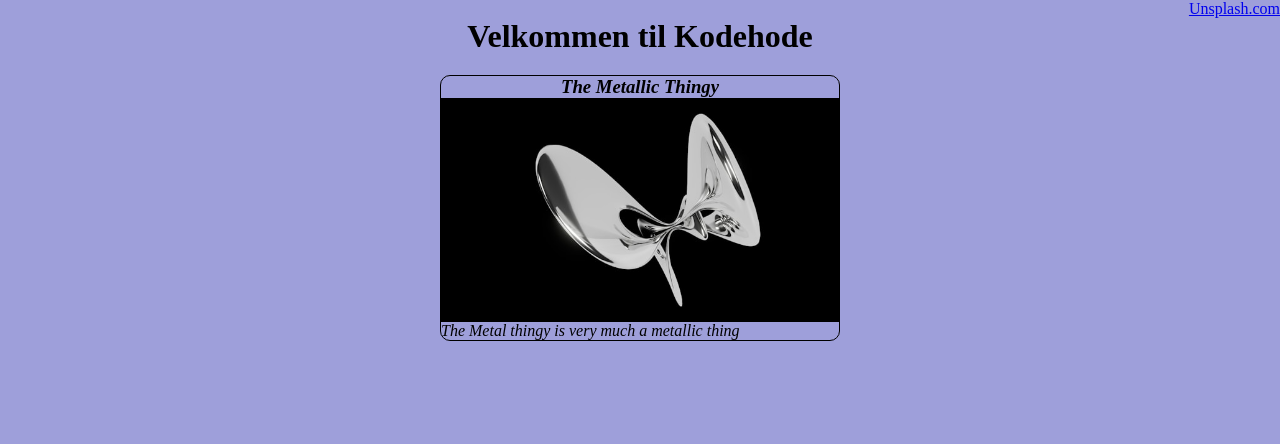
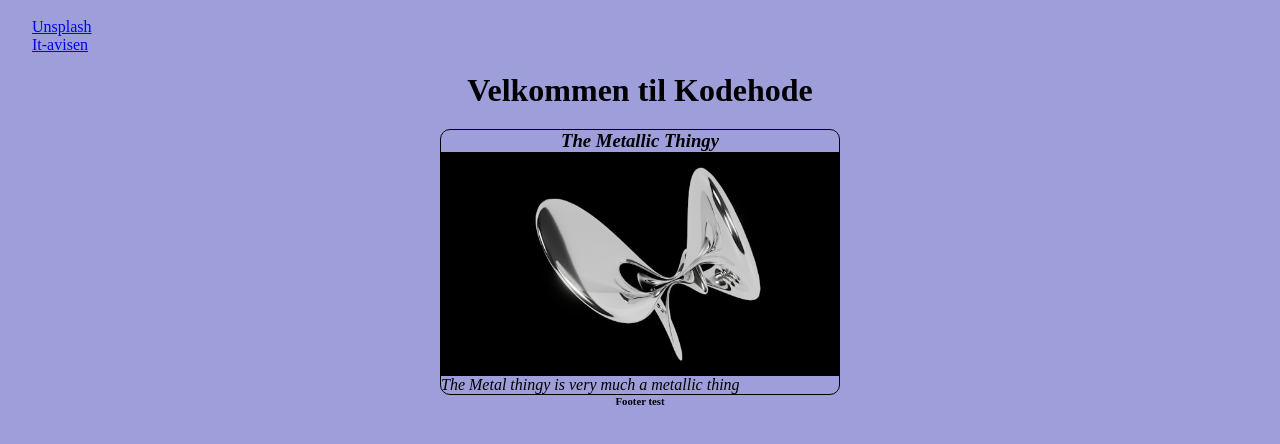
Before and after one commit to Wazi2025/HTML, a plain HTML site: page index.html in a window 1280 px wide. Drawn offline with Linux system fonts and the light colour scheme.

Commit message:
Added auto-break in <nav> element

```diff
--- a/index.html
+++ b/index.html
@@ -8,7 +8,10 @@
   </head>
   <body>
     <header>
-      <a href="http://unsplash.com">Unsplash.com</a>
+      <nav>
+        <a href="http://unsplash.com" target="_blank">Unsplash</a>
+        <a href="http://itavisen.no" target="_blank">It-avisen</a>
+      </nav>
     </header>
     <!-- kommentar-->
     <main>
@@ -21,5 +24,6 @@
         </article>
       </section>
     </main>
+    <footer><h6>Footer test</h6></footer>
   </body>
 </html>
--- a/style.css
+++ b/style.css
@@ -30,3 +30,13 @@ h1 {
 header{
     text-align: right;
 }
+
+nav {
+    text-align: left;
+    white-space: pre; /* add linebreak after each link */
+
+}
+
+footer {
+    text-align: center;
+}
```
